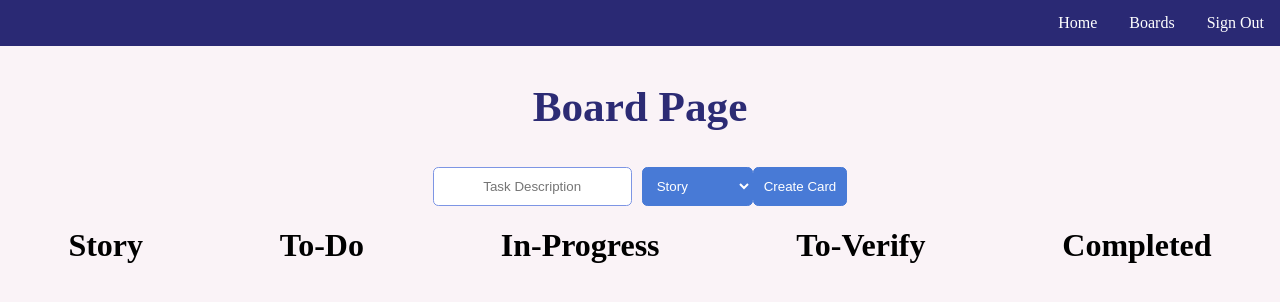
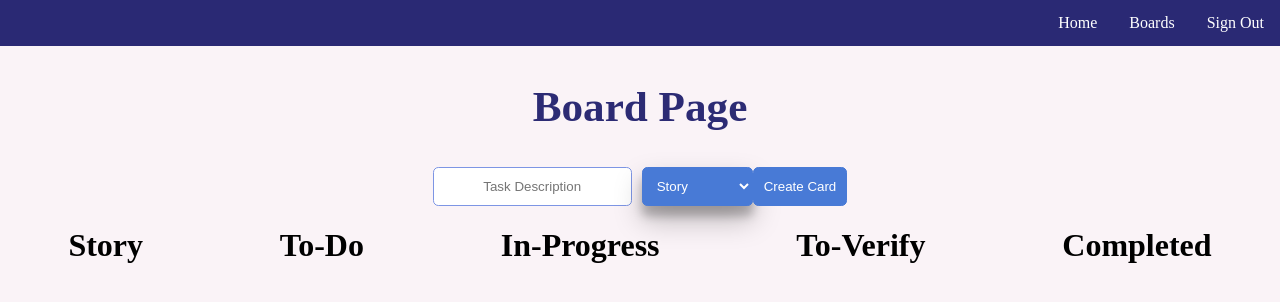
Before and after one commit to Scratch-Project-Organization/scratch-project, a React app: page /board in a window 1280 px wide. In both pictures the pointer is over the element 697 px from the left and 186 px from the top of the page. Shown: the top 302 px of the page. Built offline with nearby package versions, Linux system fonts and the light colour scheme.

Commit message:
Minor changes to scss.

```diff
--- a/client/scss/BoardPage.scss
+++ b/client/scss/BoardPage.scss
@@ -35,14 +35,23 @@
       background-color: $primary-blue;
       border-radius: 0.4em;
       align-self: flex-start;
+      transition: all 0.3s cubic-bezier(.25,.8,.25,1);
     }
+    select:hover {
+      box-shadow: 0 14px 28px rgba(0,0,0,0.25), 0 10px 10px rgba(0,0,0,0.22);
+    }
+
     button {
       color: white;
       padding: 10px 10px;
       border : 1px solid $primary-blue;
       background-color: $primary-blue;
       border-radius: 0.4em;
+      transition: all 0.3s cubic-bezier(.25,.8,.25,1);
       // align-self:
+    }
+    button:hover {
+      box-shadow: 0 14px 28px rgba(0,0,0,0.25), 0 10px 10px rgba(0,0,0,0.22);
     }
 }
 
```
